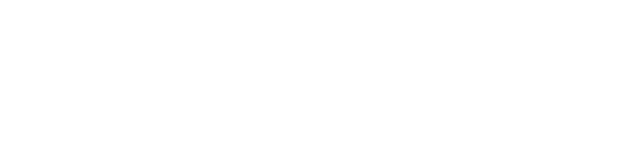
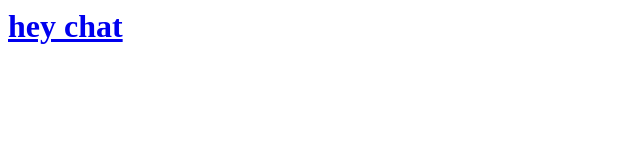
Before and after one commit to exophs/test2, a plain HTML site: page index.html in a window 1280 px wide. Shown: the whole page, without its empty margins (0-640 px from the left). Drawn offline with Linux system fonts and the light colour scheme.

Commit message:
Update index.html

```diff
--- a/index.html
+++ b/index.html
@@ -1 +1,2 @@
-<title>Hello Oma<title/>
+<a class="links_underline" href="https://exophs.github.io"
+          ><h1 class="title">hey chat</h1></a>
```
